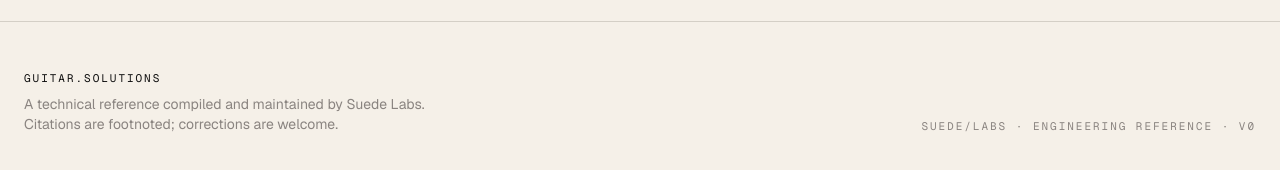
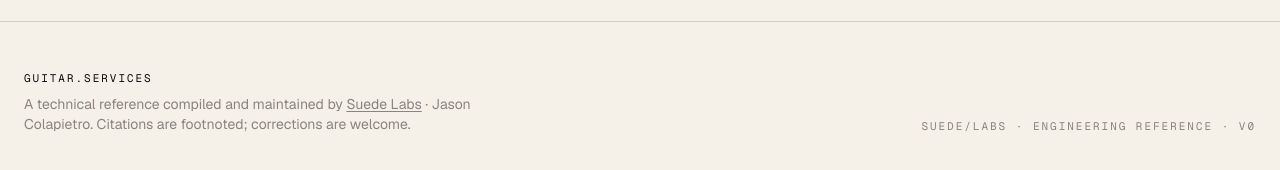
Before and after one commit to Suede-AI/guitar-solutions, a Next.js app: page / in a window 1280 px wide. Shown: the part 1393-1563 px from the top of the page. Built offline with nearby package versions, Linux system fonts and the light colour scheme.

Commit message:
fix: show Jason Colapietro in footer and correct domain label to guitar.services

```diff
--- a/app/layout.tsx
+++ b/app/layout.tsx
@@ -125,10 +125,11 @@ export default function RootLayout({ children }: { children: React.ReactNode })
         <footer className="hairline-t mt-32">
           <div className="mx-auto max-w-[1280px] px-6 py-12 flex flex-col md:flex-row md:items-end md:justify-between gap-6">
             <div>
-              <p className="mono-label text-paper">guitar.solutions</p>
+              <p className="mono-label text-paper">guitar.services</p>
               <p className="text-paper-dim text-sm mt-2 max-w-md">
-                A technical reference compiled and maintained by Suede Labs. Citations are
-                footnoted; corrections are welcome.
+                A technical reference compiled and maintained by{' '}
+                <a href="https://suedeai.ai" className="underline underline-offset-2 hover:text-paper transition-colors">Suede Labs</a>
+                {' '}· Jason Colapietro. Citations are footnoted; corrections are welcome.
               </p>
             </div>
             <p className="mono-label text-paper-dim">
```
